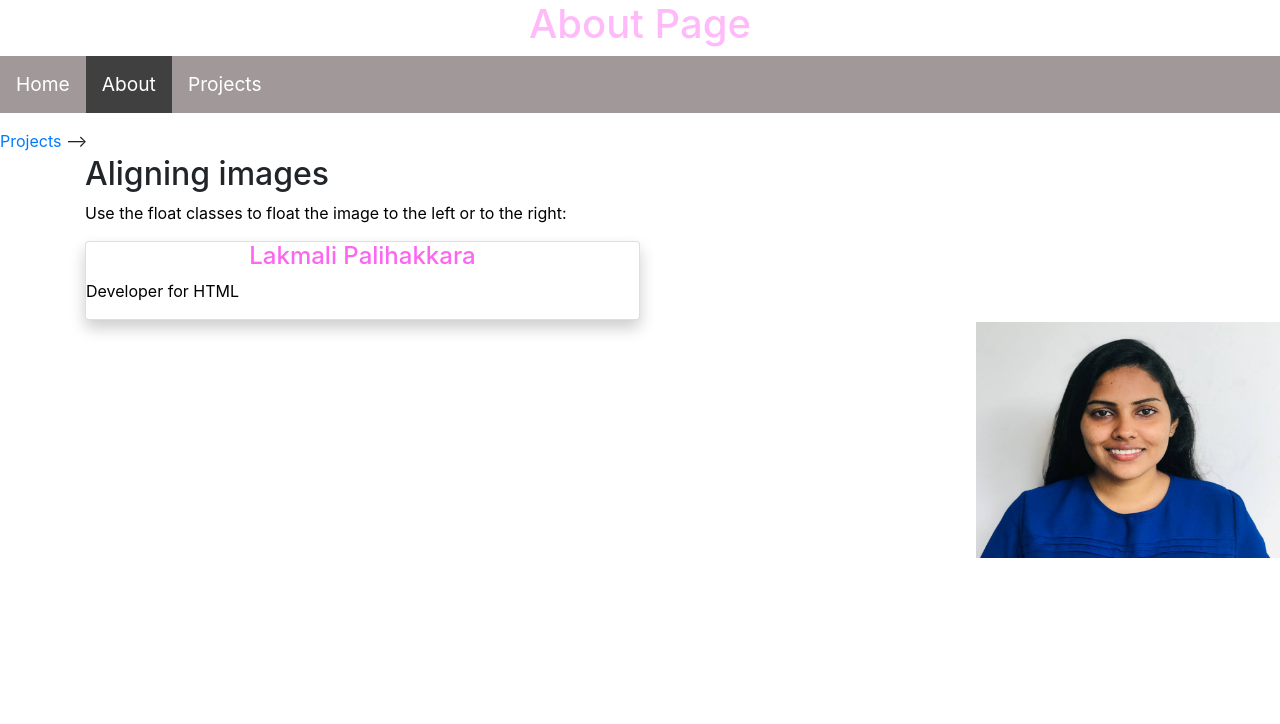
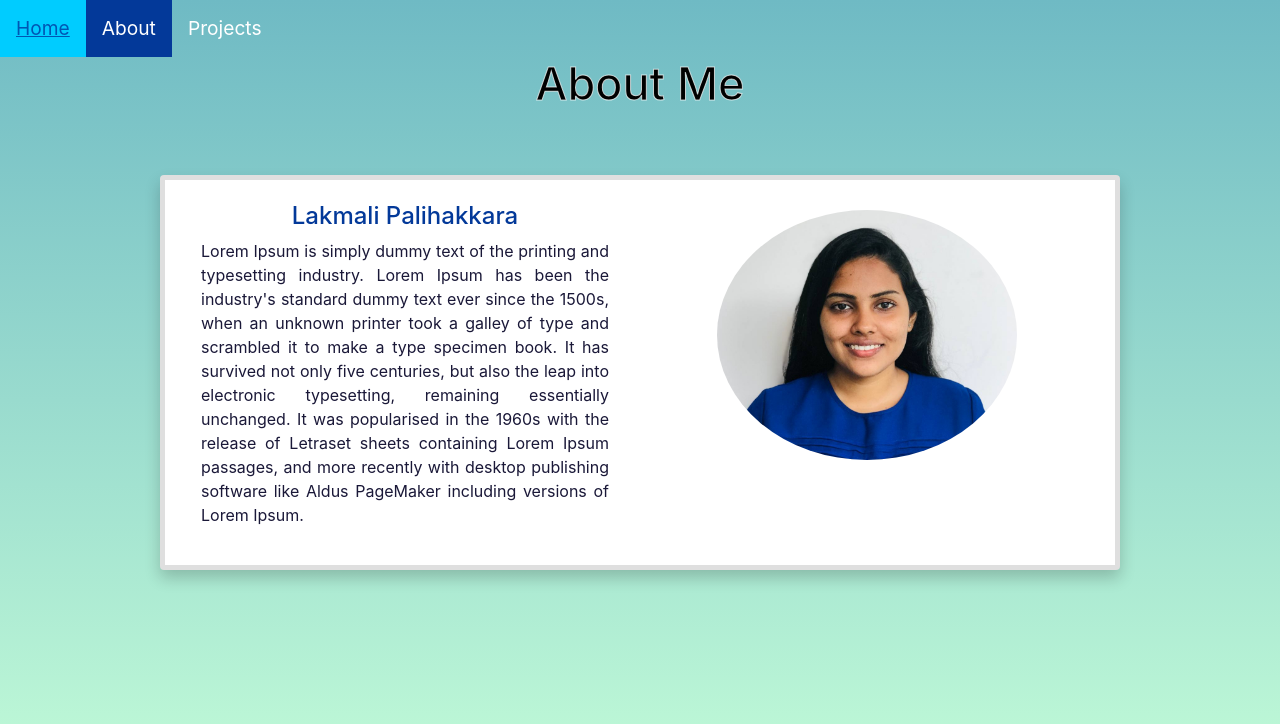
Before and after one commit to LakmaliPalihakkara/LakmaliPalihakkara.github.io, a plain HTML site: page about.html in a window 1280 px wide. Drawn offline with nearby package versions, Linux system fonts and the light colour scheme.

Commit message:
About Page

```diff
--- a/about.html
+++ b/about.html
@@ -1,28 +1,20 @@
 <!DOCTYPE html>
-<!-- <html lang="en">
+
+<html lang="en">
 <head>
-        <meta charset="UTF-8"/>
-        <!-- <meta http-equiv="X-UA-Compatible" content="IE=edge"/> -->
+  <title>Bootstrap Example</title>
+  <meta charset="utf-8">
   <meta name="viewport" content="width=device-width, initial-scale=1.0">
-        <title>Nirosha's Portfolio</title>
-
-
-        <!-- BOOTSTRAP 5.2 CSS code CDN link -->
-        <!-- <link rel="stylesheet" href="https://cdn.jsdelivr.net/npm/bootstrap@4.3.1/dist/css/bootstrap.min.css" integrity="sha384-ggOyR0iXCbMQv3Xipma34MD+dH/1fQ784/j6cY/iJTQUOhcWr7x9JvoRxT2MZw1T" crossorigin="anonymous">
-        <script src="https://cdn.jsdelivr.net/npm/bootstrap@4.3.1/dist/js/bootstrap.min.js" integrity="sha384-JjSmVgyd0p3pXB1rRibZUAYoIIy6OrQ6VrjIEaFf/nJGzIxFDsf4x0xIM+B07jRM" crossorigin="anonymous"></script> -->
-
-        <meta name="viewport" content="width=device-width, initial-scale=1">
   <link rel="stylesheet" href="https://cdn.jsdelivr.net/npm/bootstrap@4.6.1/dist/css/bootstrap.min.css">
   <script src="https://cdn.jsdelivr.net/npm/jquery@3.6.0/dist/jquery.slim.min.js"></script>
   <script src="https://cdn.jsdelivr.net/npm/popper.js@1.16.1/dist/umd/popper.min.js"></script>
   <script src="https://cdn.jsdelivr.net/npm/bootstrap@4.6.1/dist/js/bootstrap.bundle.min.js"></script>
 
+  <link rel="stylesheet" href="style.css"/>
+</head>
+<body>
 
-        <link rel="stylesheet" href="style.css"
-    </head>
-
-    <body>
-        <h1>About Page</h1>
+    <div id="grad1">
 
 
     <ul>
@@ -31,61 +23,36 @@
         <li><a href="projects.html">Projects</a></li>
     </ul>
 
-        <a href="index.html">Projects</a>
-
-        <!-- Profile Card-->
-        <!-- <div class="card">
+    <h1>About Me</h1>
 
 
 
+        <div class="card">
+
+<div class="row">
+            <div class="col-md-6">
         <div class="container">
             <h4 class="subtitle">Lakmali Palihakkara</h4>
-            <p>Developer for HTML</p>
+            <p>Lorem Ipsum is simply dummy text of the printing and typesetting industry. Lorem Ipsum has been the industry's standard
+                dummy text ever since the 1500s, when an unknown printer took a galley of type and scrambled it to make a type specimen book.
+                It has survived not only five centuries, but also the leap into electronic typesetting, remaining essentially unchanged.
+                It was popularised in the 1960s with the release of Letraset sheets
+                containing Lorem Ipsum passages, and more recently with desktop publishing software like Aldus PageMaker including versions of Lorem Ipsum.</p>
+<!--
+                <div class="col-md-6 text-right"> <img src="images/profile_pic.jpeg" class="float-right" alt="Paris" width="300" height="250"> </div> -->
+
             </div>
         </div>
 
-        <div class="container1">
-            <img id="profile_pic" src="images/profile_pic.jpeg" alt="Flower Picture"  class="float-right" width="100" height="100"/>
-        </div> -->
-
+                <div class="col-md-5">
+                     <img src="images/profile_pic.jpeg" class="float-right" alt="Paris" width="300" height="250">
+                    </div>
 
 
 </div>
 
+</div>
 
-   <!-- BOOTSTRAP JAVASCRIPT TAG -->
-<!-- <script src="https://code.jquery.com/jquery-3.3.1.slim.min.js" integrity="sha384-q8i/X+965DzO0rT7abK41JStQIAqVgRVzpbzo5smXKp4YfRvH+8abtTE1Pi6jizo" crossorigin="anonymous"></script>
-<script src="https://cdn.jsdelivr.net/npm/popper.js@1.14.7/dist/umd/popper.min.js" integrity="sha384-UO2eT0CpHqdSJQ6hJty5KVphtPhzWj9WO1clHTMGa3JDZwrnQq4sF86dIHNDz0W1" crossorigin="anonymous"></script>
-         -->
-    </body>
-</html> -->
-
-
-<html lang="en">
-<head>
-  <title>Bootstrap Example</title>
-  <meta charset="utf-8">
-  <meta name="viewport" content="width=device-width, initial-scale=1">
-  <link rel="stylesheet" href="https://cdn.jsdelivr.net/npm/bootstrap@4.6.1/dist/css/bootstrap.min.css">
-  <script src="https://cdn.jsdelivr.net/npm/jquery@3.6.0/dist/jquery.slim.min.js"></script>
-  <script src="https://cdn.jsdelivr.net/npm/popper.js@1.16.1/dist/umd/popper.min.js"></script>
-  <script src="https://cdn.jsdelivr.net/npm/bootstrap@4.6.1/dist/js/bootstrap.bundle.min.js"></script>
-</head>
-<body>
-
-<div class="container">
-  <h2>Aligning images</h2>
-  <p>Use the float classes to float the image to the left or to the right:</p>
-  <div class="card">
-
-    <div class="float-right">
-        <h4 class="subtitle">Lakmali Palihakkara</h4>
-        <p>Developer for HTML</p>
-    </div>
-</div>
-</div>
-  <img src="images/profile_pic.jpeg" class="float-right" alt="Paris" width="304" height="236">
-</div>
 
 </body>
 </html>
--- a/style.css
+++ b/style.css
@@ -1,14 +1,36 @@
 h1{
-    color: #ff9ff7b4;
+    color: #ffffffb4;
     text-align: center;
+    -webkit-text-fill-color: rgb(0, 0, 0);
+    -webkit-text-stroke: 1px;
+    margin-bottom: 5%;
+    font-size: 45px;
 }
 
 p{
-    color: black;
+    color: rgb(26, 24, 56);
+    text-align: justify;
+    text-justify: inter-word;
 }
 
 html{
 font-family: Arial, sans-serif;
+height: 100%;
+background-color: rgb(195, 252, 216);
+}
+
+body {
+    width: 100%;
+    height: 100%;
+    margin: 0;
+    background-repeat: no-repeat;
+
+}
+
+#grad1 {
+    width: 100vw;
+    height: 100vh;
+    background-image: linear-gradient(rgb(111, 186, 196), rgb(195, 252, 216));
 }
 
 #profile_pic{
@@ -18,11 +40,21 @@ font-family: Arial, sans-serif;
 }
 
 .card{
+
+    /* background-color: transparent;	 */
+    left: 0;
+    right: 0;
+    margin: auto;
     box-shadow: 0 8px 16px 0 rgba(0, 0, 0, 0.2);
     transition: 0.3s;
-    width: 50%;
-    height: 10%;
-    border-radius: 0px 0px, 5px, 5px;
+    width: 75%;
+    border-radius: 0px 0px, 500px, 500px;
+    border-width: 5px;
+    padding: 20px;
+    /* border-style: solid;
+    border-color: rgb(0, 0, 0);
+    border-style: double; */
+
 }
 
 .card:hover{
@@ -34,6 +66,7 @@ font-family: Arial, sans-serif;
 .img{
     width: 50%;
     height: 50%;
+
 }
 
 .container{
@@ -41,7 +74,7 @@ font-family: Arial, sans-serif;
 }
 
 .subtitle{
-    color: #fc27eab4;
+    color: #033999;
     text-align: center;
 }
 
@@ -49,13 +82,16 @@ font-family: Arial, sans-serif;
 ul{
     margin: 0;
     padding: 0;
-    background-color: #a19999;
+    /* background-color: #a19999; */
     overflow: hidden;
     list-style-type: none;
+    color: black;
+
 }
 
 li{
     float: left;
+
 }
 
 li a{
@@ -72,11 +108,11 @@ li a:active{
 }
 
 li a:hover{
-    background-color: #999595;
+    background-color: rgb(0, 204, 255);
 }
 
 .active{
-    background-color: #414040;
+    background-color: #033999;
 }
 
 .header{
@@ -96,3 +132,9 @@ li a:hover{
     color: aliceblue;
 
 }
+
+.float-right{
+    overflow: hidden;
+    border-radius: 50%;
+    margin-top: 10px;
+}
```
Lines whose indentation alone changed are shown as unchanged.
